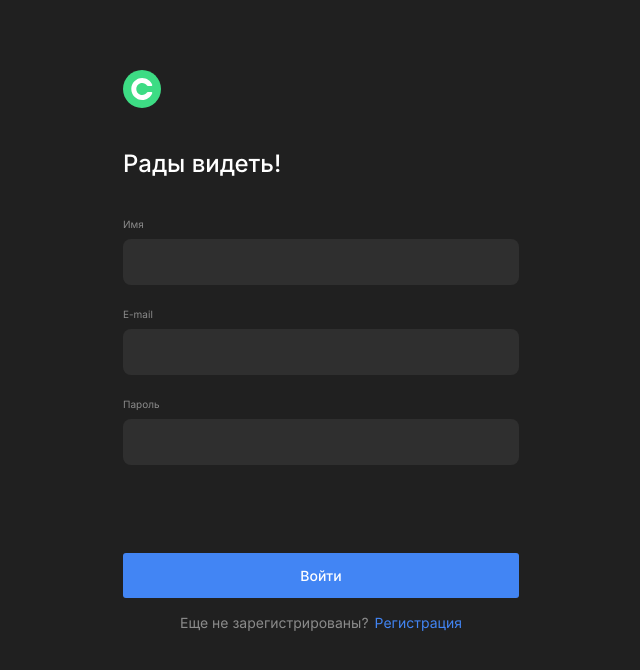
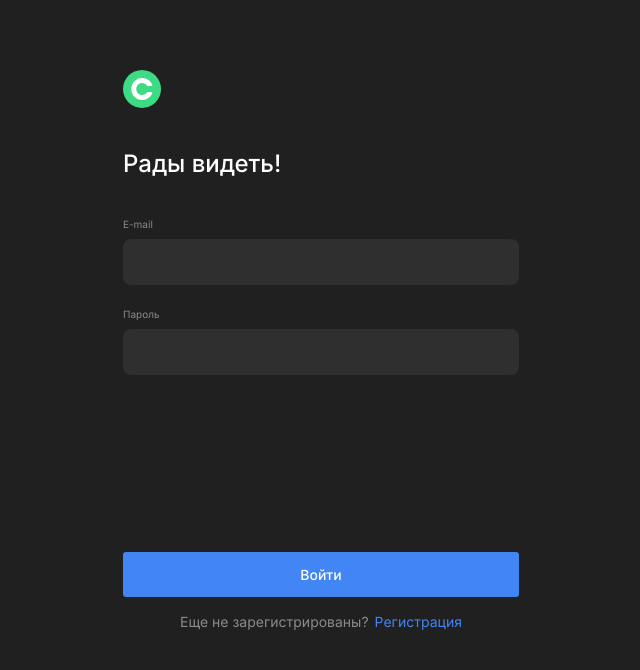
Before and after one commit to forestpk13/movies-explorer-frontend, a React (Create React App) app: page /signin in a window 1280 px wide. Shown: the top 670 px of the page, without its empty margins (319-959 px from the left). Built offline with nearby package versions, Linux system fonts and the light colour scheme.

Commit message:
login page fixes

```diff
--- a/src/components/Form/Form.jsx
+++ b/src/components/Form/Form.jsx
@@ -30,7 +30,7 @@ function Form({ onSubmit, page }) {
   return (
     <form className={`form`} onSubmit={handleSubmit}>
       <fieldset className='form__fields'>
-      {{isRegisterPage, isProfilePage} && <FormInput
+      {(isRegisterPage || isProfilePage) && <FormInput
         value={values.name}
         error={errors.name}
         onChange={onChange}
--- a/src/components/Login/Login.jsx
+++ b/src/components/Login/Login.jsx
@@ -10,7 +10,7 @@ function Login () {
 
   return (
     <main className='login'>
-      <UserPage texts={texts} page='login'>
+      <UserPage texts={texts} page='login' route='/signup'>
         <Form page='login' />
       </UserPage>
     </main>
--- a/src/components/Register/Register.jsx
+++ b/src/components/Register/Register.jsx
@@ -10,7 +10,7 @@ function Register({ onSubmit }) {
 
   return (
     <main className='register'>
-      <UserPage texts={texts} page='register'>
+      <UserPage texts={texts} page='register' route='/signin'>
         <Form onSubmit={onSubmit} page='register' />
       </UserPage>
     </main>
--- a/src/components/UserPage/UserPage.jsx
+++ b/src/components/UserPage/UserPage.jsx
@@ -4,7 +4,8 @@ import './UserPage.css'
 function UserPage({
   children,
   texts,
-  page
+  page,
+  route
 }) {
   let isProfilePage = page === 'profile' ? true : false;
 
@@ -15,7 +16,7 @@ function UserPage({
       {children}
       <div className='user-page__caption'>
           {!isProfilePage && <p className='user-page__caption-text '>{texts.caption}</p>}
-          <Link className={`user-page__link ${isProfilePage && 'user-page__link_page_profile'}`} to={'/signin'}>{texts.buttonText}</Link>
+          <Link className={`user-page__link ${isProfilePage && 'user-page__link_page_profile'}`} to={route}>{texts.buttonText}</Link>
       </div>
     </div>
   );
```
